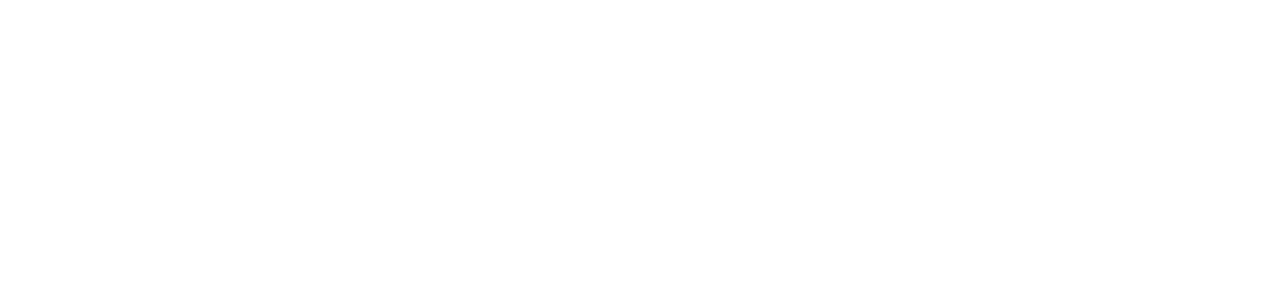
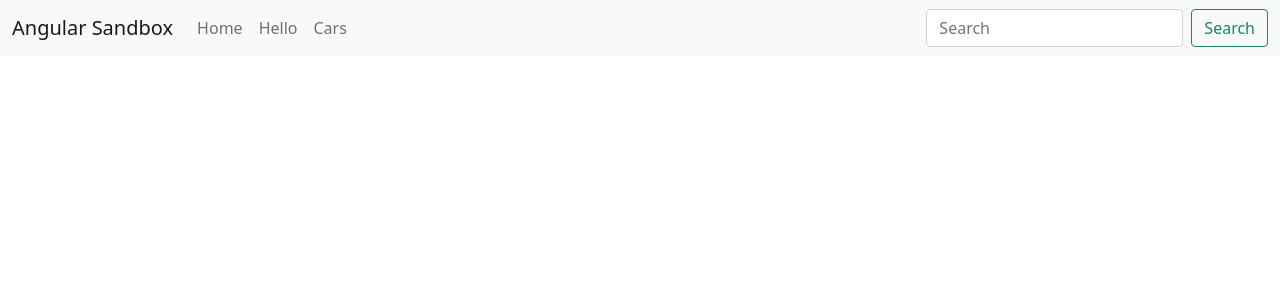
Before and after one commit to XamaFlut/angular-sandbox, an Angular app: page / in a window 1280 px wide. Shown: the top 300 px of the page. Built offline with nearby package versions, Linux system fonts and the light colour scheme.

Commit message:
Day 3 morning

```diff
--- a/package.json
+++ b/package.json
@@ -19,6 +19,7 @@
     "@angular/platform-browser-dynamic": "~12.0.0",
     "@angular/router": "~12.0.0",
     "bootstrap": "^5.0.1",
+    "font-awesome": "^4.7.0",
     "rxjs": "~6.6.0",
     "tslib": "^2.1.0",
     "zone.js": "~0.11.4"
--- a/src/app/app.component.html
+++ b/src/app/app.component.html
@@ -1,3 +1,2 @@
-<!-- <span>{{ title }} works!</span>
-<p>Sum {{ sum }}</p> -->
+<app-nav></app-nav>
 <router-outlet></router-outlet>
--- a/src/app/app.module.ts
+++ b/src/app/app.module.ts
@@ -6,12 +6,14 @@
 import { AppComponent } from './app.component';
 import { HelloWorldComponent } from './components/hello-world/hello-world.component';
 import { CarsComponent } from './components/cars/cars.component';
+import { NavComponent } from './components/shared/nav/nav.component';
 
 @NgModule({
   declarations: [
     AppComponent,
     HelloWorldComponent,
-    CarsComponent
+    CarsComponent,
+    NavComponent
   ],
   imports: [
     BrowserModule,
--- a/src/app/components/cars/cars.component.html
+++ b/src/app/components/cars/cars.component.html
@@ -1,4 +1,28 @@
-<div class="container">
+
+<div class="container text-end">
+  <button type="button" class="btn btn-primary" data-bs-toggle="button" autocomplete="off" (click)="toggleCard()">
+    <i class="fa fa-th pe-2"></i>
+    Card
+  </button>
+  <button type="button" class="btn btn-primary" data-bs-toggle="button" autocomplete="off" aria-pressed="true" (click)="toggleTable()">Table</button>
+</div>
+
+<div class="container mt-3" *ngIf="showCard">
+  <div class="row">
+    <div class="col-12 col-sm-4 mb-3" *ngFor="let car of carList">
+      <div class="card">
+        <img [src]="car.image_car" class="card-img-top" alt="{{car.name}}">
+        <div class="card-body">
+          <h5 class="card-title">{{ car.name }}</h5>
+          <p class="card-text">{{car.desc_excerpt}}</p>
+          <a href="#" class="btn btn-primary">Go somewhere</a>
+        </div>
+      </div>
+    </div>
+  </div>
+</div>
+
+<div class="container" *ngIf="!showCard">
     <table class="table table-striped table-dark table-hover mt-2">
         <thead>
           <tr>
--- a/src/app/components/cars/cars.component.ts
+++ b/src/app/components/cars/cars.component.ts
@@ -11,6 +11,7 @@
 export class CarsComponent implements OnInit {
 
   //carList:Car[] = [];
+  showCard=true;
 
   constructor(
     public dataService: DataService,
@@ -25,6 +26,14 @@
     this.carList = this.carList.filter(car => car.ref != ref);
   }
 
+  toggleCard(){
+    this.showCard = true;
+  }
+
+  toggleTable(){
+    this.showCard = false;
+  }
+
   set carList(value){
     this.storageService.set("Cars", value);
   }
--- /dev/null
+++ b/src/app/components/shared/nav/nav.component.html
@@ -0,0 +1,25 @@
+<nav class="navbar navbar-expand-lg navbar-light bg-light mb-3">
+    <div class="container-fluid">
+      <a class="navbar-brand" href="#">Angular Sandbox</a>
+      <button class="navbar-toggler" type="button" data-bs-toggle="collapse" data-bs-target="#navbarSupportedContent" aria-controls="navbarSupportedContent" aria-expanded="false" aria-label="Toggle navigation">
+        <span class="navbar-toggler-icon"></span>
+      </button>
+      <div class="collapse navbar-collapse" id="navbarSupportedContent">
+        <ul class="navbar-nav me-auto mb-2 mb-lg-0">
+          <li class="nav-item">
+            <a class="nav-link" aria-current="page">Home</a>
+          </li>
+          <li class="nav-item">
+            <a class="nav-link" [routerLink]="['hello']" routerLinkActive="active">Hello</a>
+          </li>
+          <li class="nav-item">
+            <a class="nav-link" [routerLink]="['car']" routerLinkActive="active">Cars</a>
+          </li>
+        </ul>
+        <form class="d-flex">
+          <input class="form-control me-2" type="search" placeholder="Search" aria-label="Search">
+          <button class="btn btn-outline-success" type="submit">Search</button>
+        </form>
+      </div>
+    </div>
+  </nav>
--- /dev/null
+++ b/src/app/components/shared/nav/nav.component.ts
@@ -0,0 +1,15 @@
+import { Component, OnInit } from '@angular/core';
+
+@Component({
+  selector: 'app-nav',
+  templateUrl: './nav.component.html',
+  styleUrls: ['./nav.component.scss']
+})
+export class NavComponent implements OnInit {
+
+  constructor() { }
+
+  ngOnInit(): void {
+  }
+
+}
--- a/src/styles.scss
+++ b/src/styles.scss
@@ -1 +1,2 @@
 /* You can add global styles to this file, and also import other style files */
+@import "~font-awesome/css/font-awesome.css";
```
Also changed, not shown: src/app/components/shared/nav/nav.component.scss (added), 2 other files (tests, documents, lock files or other folders).
